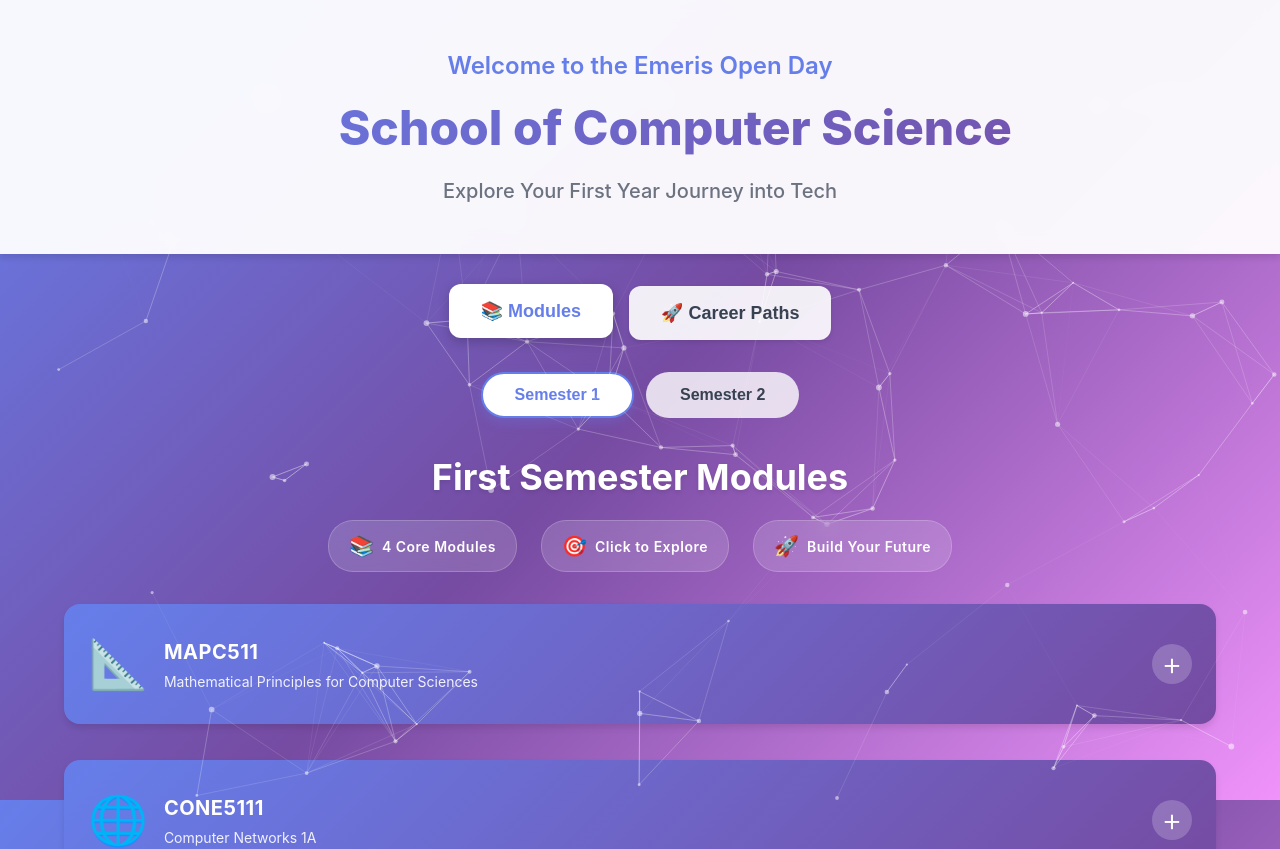
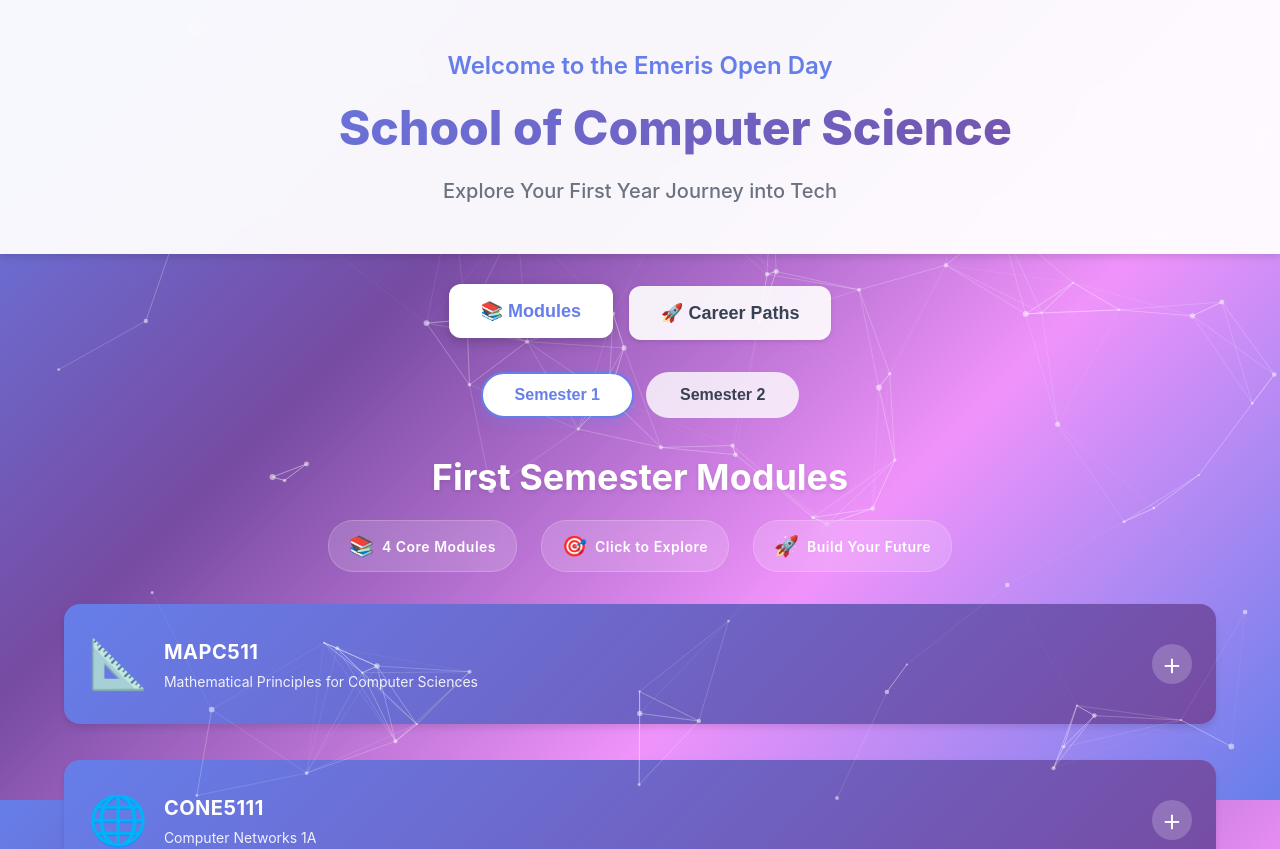
Before and after one commit to RohanM007/OpenDay, a React (Vite) app in the folder openday-app/: page / in a window 1280 px wide. Shown: the top 849 px of the page. Built offline with nearby package versions, Linux system fonts and the light colour scheme.

Commit message:
Added a gradient background that will slowly shift and flow through the different colors

```diff
--- a/openday-app/src/App.css
+++ b/openday-app/src/App.css
@@ -1,7 +1,21 @@
 .app {
   min-height: 100vh;
-  background: linear-gradient(135deg, #667eea 0%, #764ba2 50%, #f093fb 100%);
+  background: linear-gradient(135deg, #667eea, #764ba2, #f093fb, #667eea);
+  background-size: 400% 400%;
+  animation: gradientShift 15s ease infinite;
   background-attachment: fixed;
+}
+
+@keyframes gradientShift {
+  0% {
+    background-position: 0% 50%;
+  }
+  50% {
+    background-position: 100% 50%;
+  }
+  100% {
+    background-position: 0% 50%;
+  }
 }
 
 .app-header {
```
